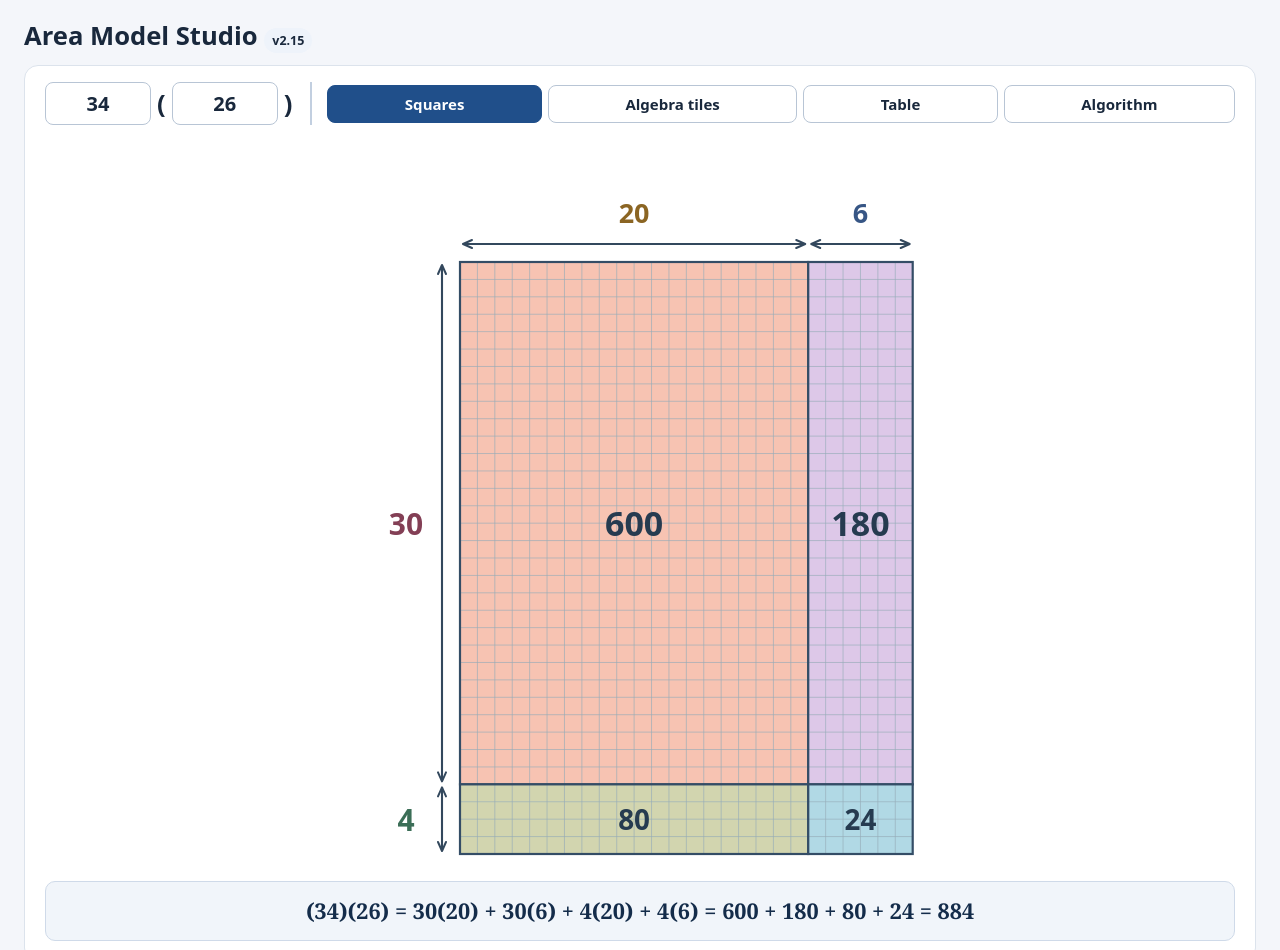
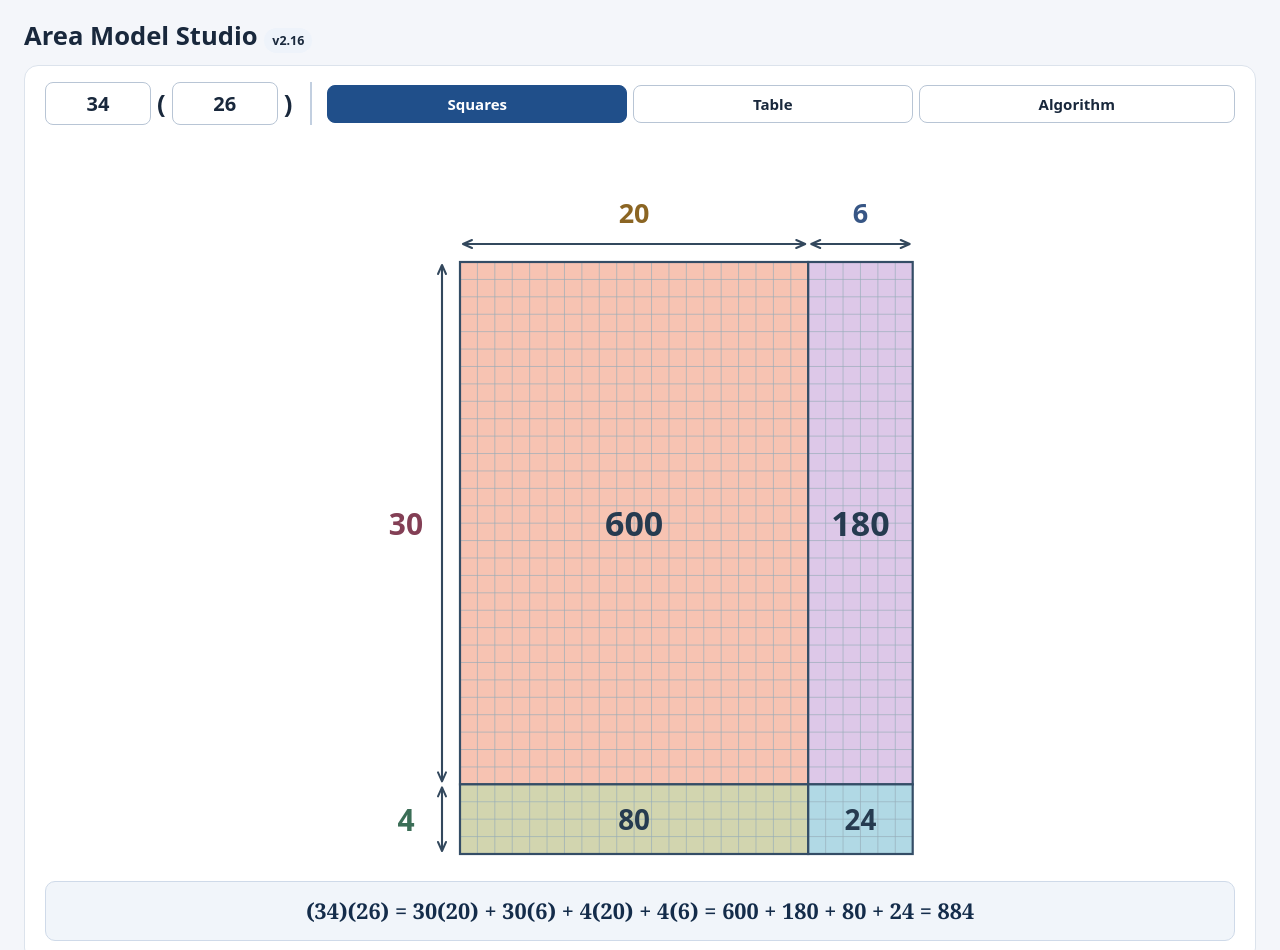
Before and after one commit to keeganfinlayson/Testing, a plain HTML site: page area-model-studio-v1.html in a window 1280 px wide. Shown: the top 950 px of the page. Drawn offline with Linux system fonts and the light colour scheme; a web font is replaced by a local one.

Commit message:
Area Model Studio v2.16: show Squares only for numeric products under 1000; Algebra Tiles only for variable expressions

```diff
--- a/area-model-studio-v1.html
+++ b/area-model-studio-v1.html
@@ -1,4 +1,4 @@
-<!doctype html><html lang="en"><head><meta charset="utf-8"><meta name="viewport" content="width=device-width,initial-scale=1"><title>Area Model Studio v2.15</title>
+<!doctype html><html lang="en"><head><meta charset="utf-8"><meta name="viewport" content="width=device-width,initial-scale=1"><title>Area Model Studio v2.16</title>
 <link rel="preconnect" href="https://fonts.googleapis.com">
 <link rel="preconnect" href="https://fonts.gstatic.com" crossorigin>
 <link href="https://fonts.googleapis.com/css2?family=STIX+Two+Text:ital,wght@0,400;0,500;0,600;1,400;1,500;1,600&display=swap" rel="stylesheet">
@@ -15,7 +15,7 @@
 .steps{font-family:"STIX Two Text",Georgia,"Times New Roman",serif;font-weight:600}
 .math-variable{font-family:"STIX Two Text",Georgia,"Times New Roman",serif;font-style:italic;font-weight:500}
 </style></head><body><main>
-<header><h1>Area Model Studio <span class="pill">v2.15</span></h1></header>
+<header><h1>Area Model Studio <span class="pill">v2.16</span></h1></header>
 <section class="panel app-panel">
 <div class="toolbar">
 <div class="controls" aria-label="Multiplication factors">
@@ -263,13 +263,17 @@ function drawAlgorithm(p,q,top,left,hide){
  }
  $('stage').appendChild(d);
 }
-function syncModes(hasX){
+function syncModes(hasX,p,q){
+ const allowSquares=!hasX&&p[0]>=0&&q[0]>=0&&p[0]*q[0]<1000;
+ const allowTiles=hasX;
  document.querySelectorAll('[data-mode]').forEach(btn=>{
-  const unavailable=hasX&&btn.dataset.mode==='squares';
+  const unavailable=(btn.dataset.mode==='squares'&&!allowSquares)||
+                    (btn.dataset.mode==='tiles'&&!allowTiles);
   btn.hidden=unavailable;
   btn.disabled=unavailable;
  });
- if(hasX&&mode==='squares')mode='tiles';
+ if(mode==='squares'&&!allowSquares)mode=allowTiles?'tiles':'numeric';
+ if(mode==='tiles'&&!allowTiles)mode=allowSquares?'squares':'numeric';
  document.querySelectorAll('[data-mode]').forEach(btn=>{
   const selected=btn.dataset.mode===mode;
   btn.classList.toggle('active',selected);
@@ -283,7 +287,7 @@ function build(){
   current={p,q,top:parts(q),left:parts(p),r:result(p,q)};
   $('error').textContent='';
   const hasX=/x/i.test($('a').value+' '+$('b').value)||p[1]!==0||q[1]!==0;
-  syncModes(hasX);
+  syncModes(hasX,p,q);
   render();
  }catch(e){$('error').textContent=e.message}
 }
```
